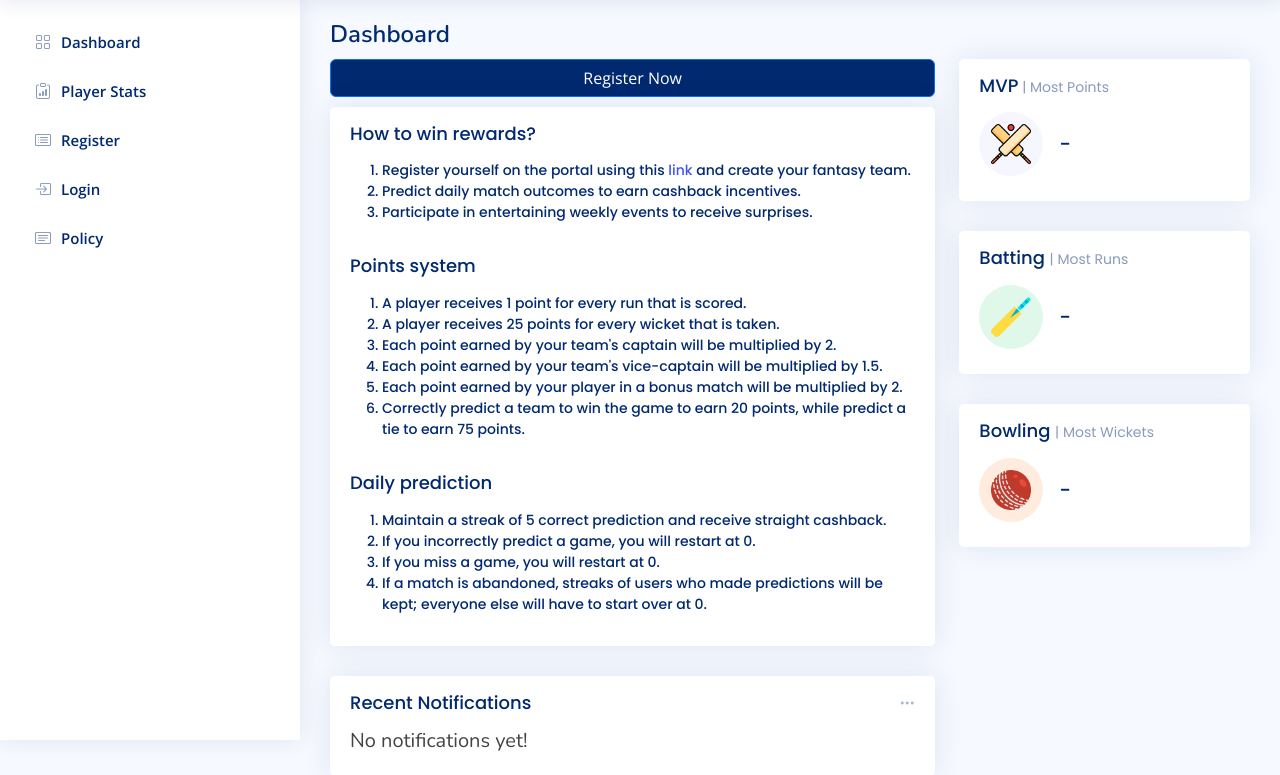
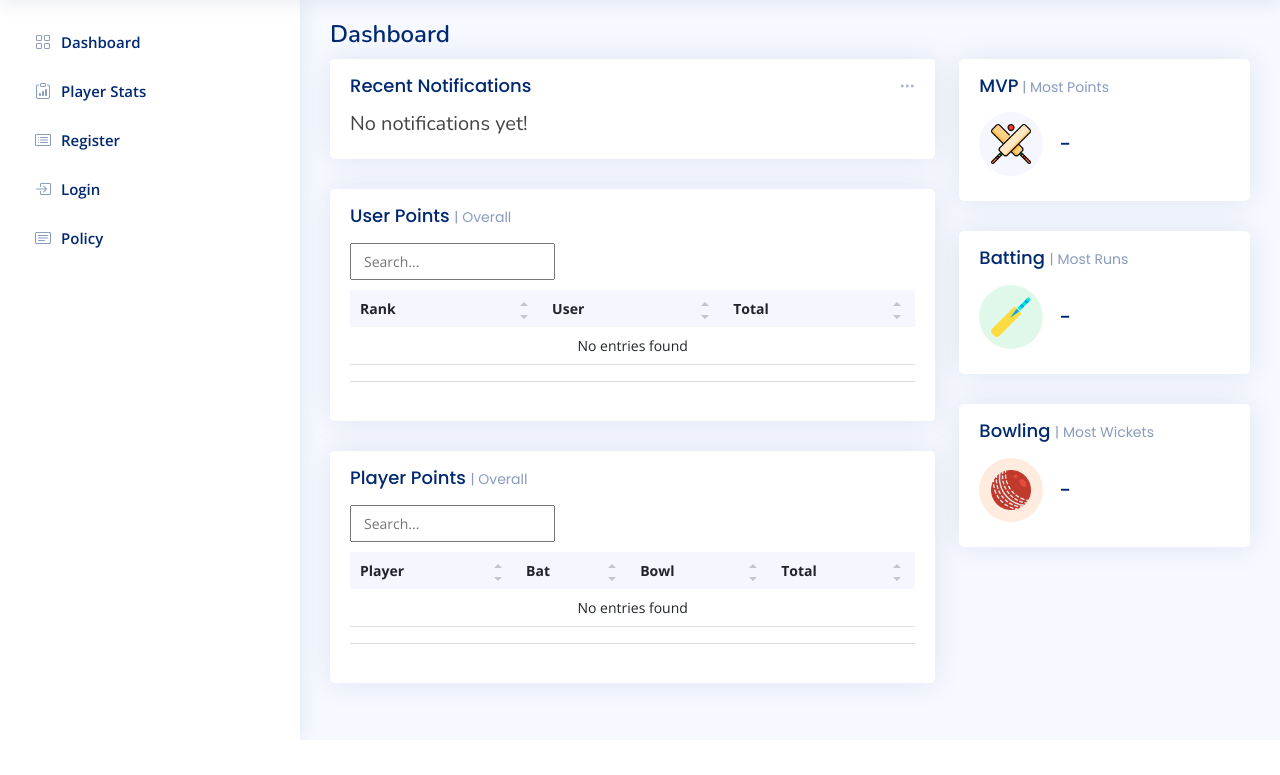
Before and after one commit to shubh1605/PlayerBattle, a Django app: template core/templates/core/home_page.html in a window 1280 px wide. Shown: the part 60-835 px from the top of the page. After the commit the page ends 800 px from the top, so only its background shows below. Run offline with Django 4.2, Linux system fonts and the light colour scheme; the template is opened without the code that fills it, so the values that code supplies are empty; some libraries are stand-ins or nearby versions.

Commit message:
Updated home page

```diff
--- a/core/templates/core/home_page.html
+++ b/core/templates/core/home_page.html
@@ -49,7 +49,7 @@
 				<!-- Left side columns -->
 				<div class="col-lg-8">
 
-					<div class="dashboard-register">
+					<!-- <div class="dashboard-register">
 						<a class="btn btn-primary" href={% url 'register' %}>Register Now</a>
 					</div>
 
@@ -80,7 +80,7 @@
 								<li>If a match is abandoned, streaks of users who made predictions will be kept; everyone else will have to start over at 0.</li>
 							</ol>
 						</div>
-					</div>
+					</div> -->
 
 					<!-- Recent Activity -->
 					<div class="card">
```
